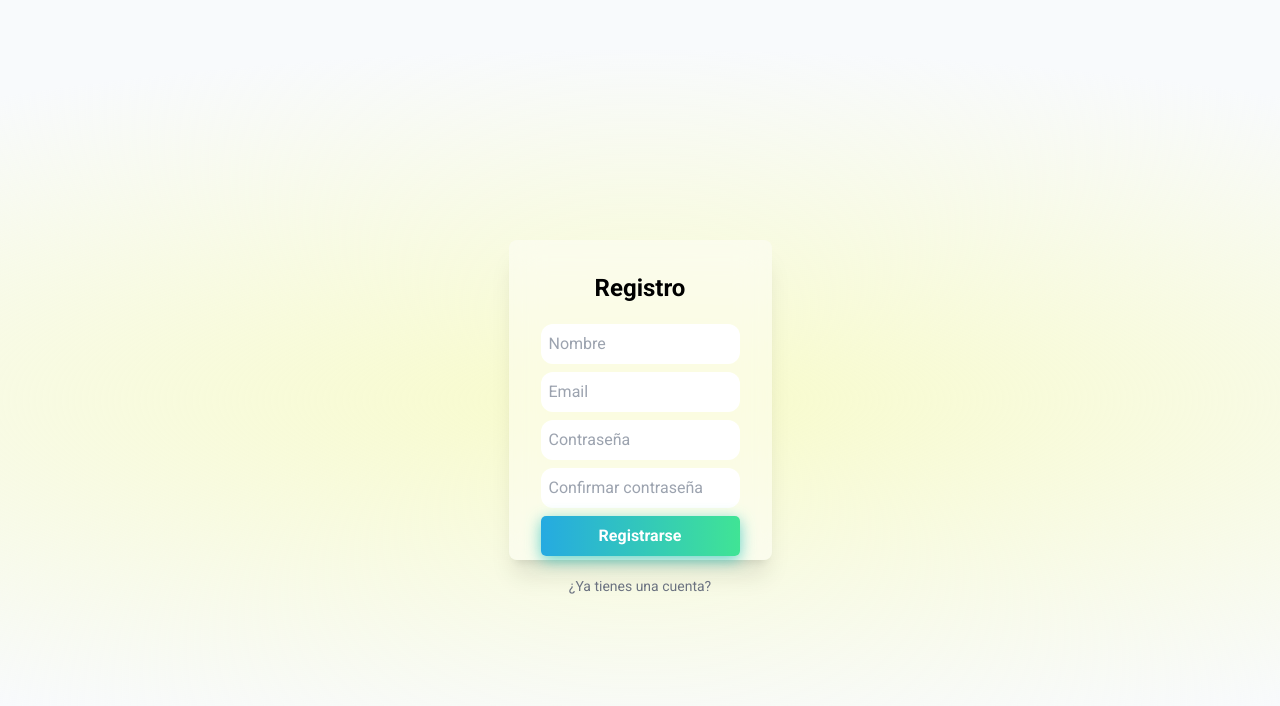
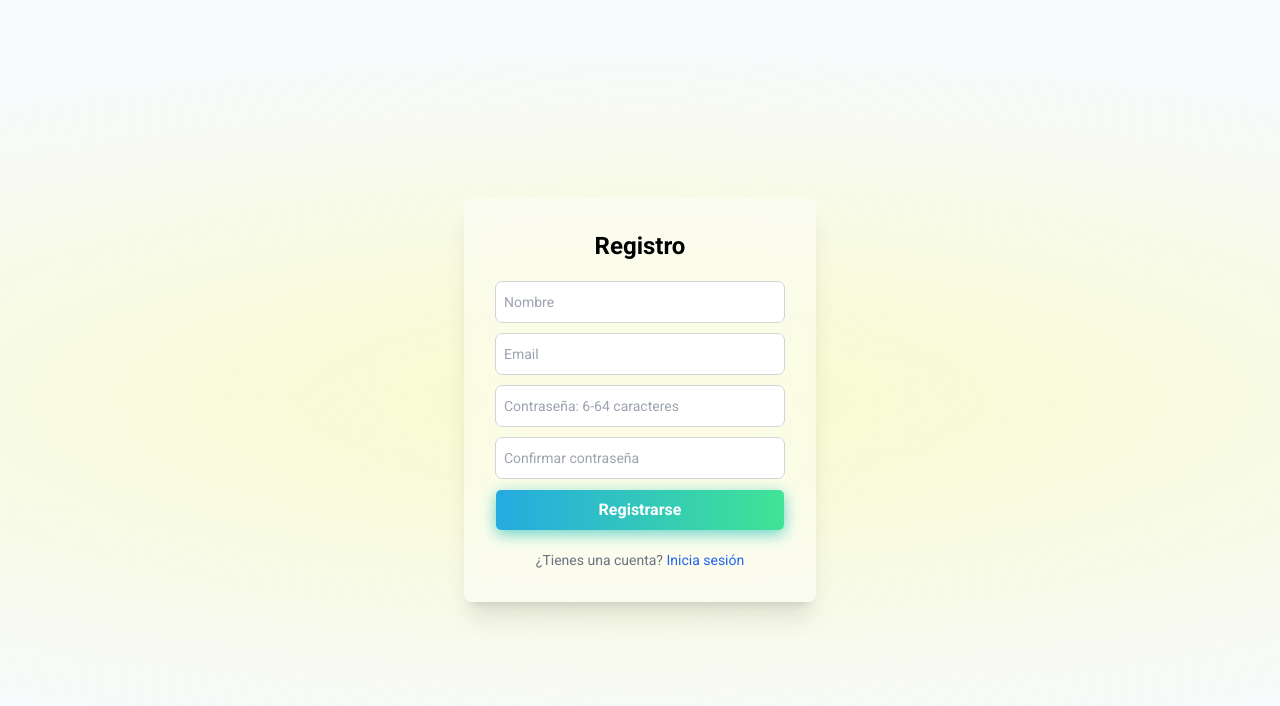
Before and after one commit to LautaRB/Todo-list-Front, a React (Vite) app: page /register in a window 1280 px wide. Shown: the top 706 px of the page. Built offline with nearby package versions, Linux system fonts and the light colour scheme; a web font is replaced by a local one.

Commit message:
Estilando el Login y el Registro

```diff
--- a/src/Components/Form/FormContainer.tsx
+++ b/src/Components/Form/FormContainer.tsx
@@ -5,7 +5,7 @@ interface Props {
 
 export const FormContainer: React.FC<Props> = ({ title, children }) => {
 	return (
-		<section className="section-container h-80 flex flex-col items-center justify-around gap-5">
+		<section className="section-container flex flex-col items-center justify-around gap-5">
 			<h2 className="text-2xl font-bold">{title}</h2>
 			{children}
 		</section>
--- a/src/Components/Form/Input.tsx
+++ b/src/Components/Form/Input.tsx
@@ -20,11 +20,13 @@ export const Input = <T extends FieldValues>({ name, control, type = 'text', pla
 						type={type}
 						placeholder={placeholder}
 						{...field}
-						className={`p-2 rounded-xl ${error ? 'is-invalid' : ''}`}
+						className={`w-full p-2 rounded-md outline-gray-300 outline outline-[1px] focus:outline-blue-600 placeholder:text-sm placeholder:text-gray-400 ${
+							error ? 'is-invalid' : ''
+						}`}
 					/>
 				)}
 			/>
-			{error && <p className="text-red-500 text-xs">{error.message}</p>}
+			{error && <p className="text-red-500 text-xs pl-1 mt-2">{error.message}</p>}
 		</div>
 	);
 };
--- a/src/Components/Navbar/NavLink.tsx
+++ b/src/Components/Navbar/NavLink.tsx
@@ -5,7 +5,7 @@ interface Props {
 
 export const NavLink: React.FC<Props> = ({ children, href }) => {
 	return (
-		<a className={`font-heading cursor-pointer text-xl link-blue`} href={href}>
+		<a className={`font-heading cursor-pointer text-xl nav-link`} href={href}>
 			{children}
 		</a>
 	);
--- a/src/Pages/Login.tsx
+++ b/src/Pages/Login.tsx
@@ -25,16 +25,19 @@ export const Login = () => {
 	return (
 		<div className="grid place-items-center h-screen w-11/12 m-auto lg:w-5/6">
 			<FormContainer title="Inicio de Sesión">
-				<form onSubmit={handleSubmit(onSubmit)} className="flex flex-col gap-2">
+				<form onSubmit={handleSubmit(onSubmit)} className="flex flex-col w-72 justify-center gap-3">
 					<Input name="email" type="email" placeholder="Email" control={control} error={errors.email} />
 					<Input name="password" type="password" placeholder="Contraseña" control={control} error={errors.password} />
 					<button type="submit" className="btn-green">
 						Iniciar Sesión
 					</button>
 				</form>
-				<a href="/register" className="block text-sm text-gray-500 link-blue">
-					¿No tienes una cuenta?
-				</a>
+				<p className="text-sm text-gray-500">
+					¿No tienes una cuenta?{' '}
+					<a href="/register" className="link-blue">
+						Regístrate
+					</a>
+				</p>
 			</FormContainer>
 		</div>
 	);
--- a/src/Pages/Register.tsx
+++ b/src/Pages/Register.tsx
@@ -27,11 +27,16 @@ export const Register = () => {
 	return (
 		<div className="grid place-items-center h-screen w-11/12 m-auto lg:w-5/6">
 			<FormContainer title="Registro">
-				<form onSubmit={handleSubmit(onSubmit)} className="flex flex-col items-center justify-center gap-7">
-					<div className="flex flex-col gap-2">
+				<form onSubmit={handleSubmit(onSubmit)} className="flex flex-col w-72 justify-center gap-3">
 					<Input name="name" type="text" placeholder="Nombre" control={control} error={errors.name} />
 					<Input name="email" type="email" placeholder="Email" control={control} error={errors.email} />
-						<Input name="password" type="password" placeholder="Contraseña" control={control} error={errors.password} />
+					<Input
+						name="password"
+						type="password"
+						placeholder="Contraseña: 6-64 caracteres"
+						control={control}
+						error={errors.password}
+					/>
 					<Input
 						name="confirmPassword"
 						type="password"
@@ -42,11 +47,13 @@ export const Register = () => {
 					<button type="submit" className="btn-green">
 						Registrarse
 					</button>
-					</div>
 				</form>
-				<a href="/login" className="block text-sm text-gray-500 link-blue">
-					¿Ya tienes una cuenta?
+				<p className="block text-sm text-gray-500">
+					¿Tienes una cuenta?{' '}
+					<a href="/login" className="link-blue">
+						Inicia sesión
 					</a>
+				</p>
 			</FormContainer>
 		</div>
 	);
--- a/src/Schemas/signForm.ts
+++ b/src/Schemas/signForm.ts
@@ -2,10 +2,16 @@ import { z } from 'zod';
 
 export const signUpSchema = z
 	.object({
-		name: z.string().min(3, 'El nombre debe tener al menos 3 caracteres'),
+		name: z.string().min(1, 'El nombre no puede estar vacío').min(3, 'El nombre debe tener al menos 3 caracteres'),
 		email: z.string().email('El email no es valido'),
-		password: z.string().min(6, 'La contraseña debe tener al menos 6 caracteres'),
-		confirmPassword: z.string().min(6, 'La contraseña debe tener al menos 6 caracteres'),
+		password: z
+			.string()
+			.min(1, 'La contraseña no puede estar vacía')
+			.min(6, 'La contraseña debe tener al menos 6 caracteres'),
+		confirmPassword: z
+			.string()
+			.min(1, 'La contraseña no puede estar vacía')
+			.min(6, 'La contraseña debe tener al menos 6 caracteres'),
 	})
 	.refine((data) => data.password === data.confirmPassword, {
 		message: 'Las contraseñas no coinciden',
@@ -14,7 +20,7 @@ export const signUpSchema = z
 
 export const signInSchema = z.object({
 	email: z.string().email('El email no es valido'),
-	password: z.string(),
+	password: z.string().min(1, 'La contraseña no puede estar vacía'),
 });
 
 export type SignUpData = z.infer<typeof signUpSchema>;
--- a/src/index.css
+++ b/src/index.css
@@ -154,6 +154,10 @@ nav {
 	}
 
 	.link-blue {
+		@apply text-blue-600 border-b border-transparent hover:border-blue-600 transition-colors duration-300;
+	}
+
+	.nav-link {
 		@apply hover:text-blue-600 transition-colors duration-300;
 	}
 }
```
Lines whose indentation alone changed are shown as unchanged.
